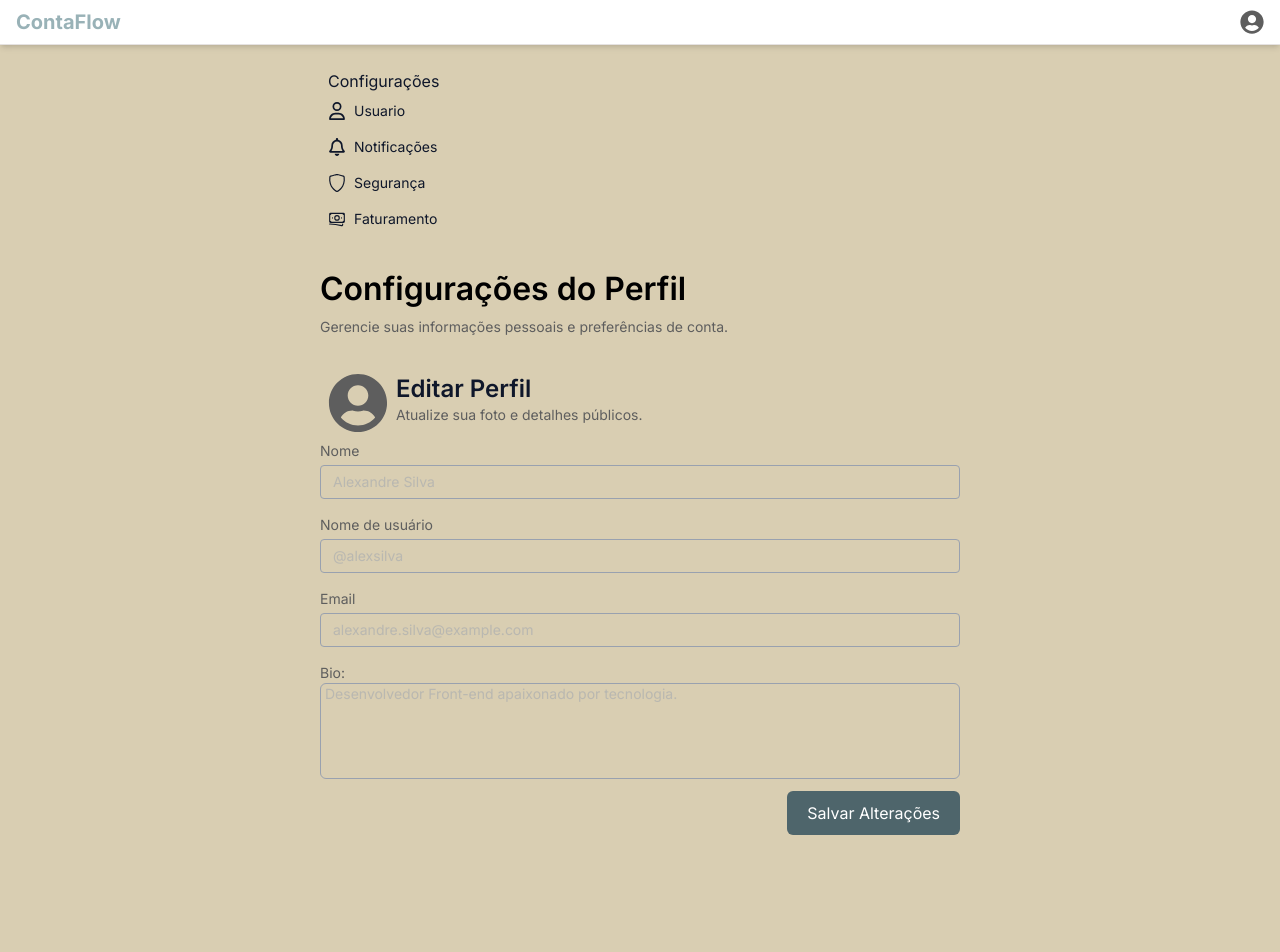
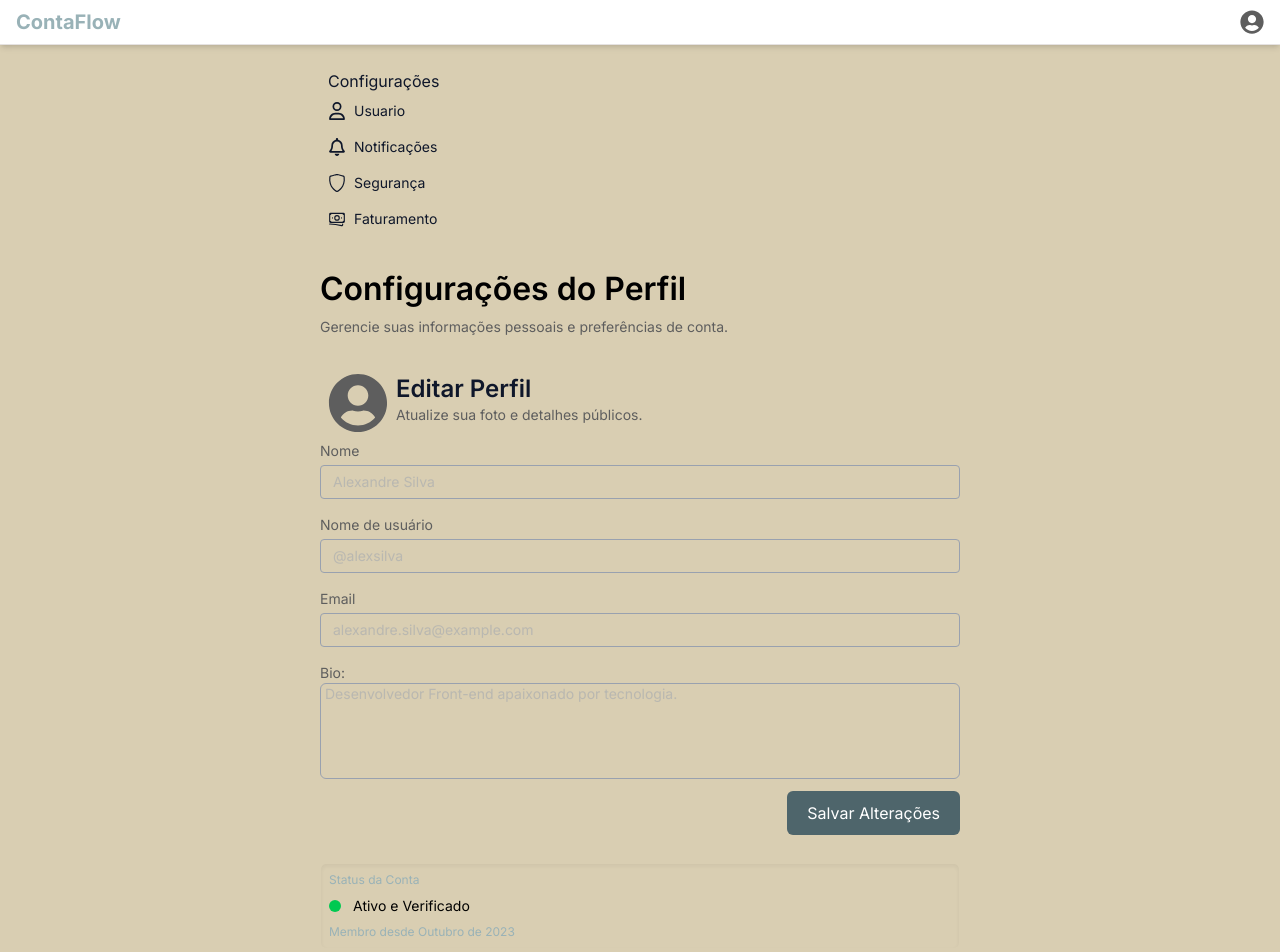
Before and after one commit to AdrianoATBS/conta-flow, a Next.js app: page /configuracoes in a window 1280 px wide. Shown: the top 952 px of the page. Before the commit the page ends 855 px from the top, so only its background shows below. Built offline with nearby package versions, Linux system fonts and the light colour scheme.

Commit message:
feat(configuracao): adiciona componente StatusConta na ConfiguracaoPage

```diff
--- a/src/features/painel/configuracoesPage/ConfiguracaoPage.tsx
+++ b/src/features/painel/configuracoesPage/ConfiguracaoPage.tsx
@@ -2,6 +2,7 @@ import TituloGenerico from "../components/TituloGenerico";
 import EditarPerfil from "./components/EditarPerfil";
 import HeaderConfiguracoes from "./components/HeaderConfiguracoes";
 import SecaoConfiguracoes from "./components/NavConfiguracoes";
+import StatusConta from "./components/StatusConta";
 export default function ConfiguracaoPage() {
     return (
         <div >
@@ -12,6 +13,7 @@ export default function ConfiguracaoPage() {
                 <TituloGenerico titulo="Configurações do Perfil"
                 texto="Gerencie suas informações pessoais e preferências de conta."/>
                 <EditarPerfil />
+                <StatusConta />
             </div>
         </div>
     )
--- /dev/null
+++ b/src/features/painel/configuracoesPage/components/StatusConta.tsx
@@ -0,0 +1,14 @@
+export default function StatusConta(){
+    const estaAtivo = true;
+    return(
+        <section className="w-full mb-5 p-2 border-borda border rounded-md shadow-inner flex flex-col gap-2">
+                <h2 className="text-xs text-primaria ">Status da Conta</h2>
+                <div className="flex items-center gap-3">
+                    <div className={`w-3 h-3 rounded-full ${estaAtivo ? "bg-green-500" : "bg-red-500"}`}
+                    ></div>
+                    <p className="text-sm">Ativo e Verificado</p>
+                </div>
+                <p className="text-xs text-primaria">Membro desde Outubro de 2023</p>
+        </section>
+    )
+}
```
